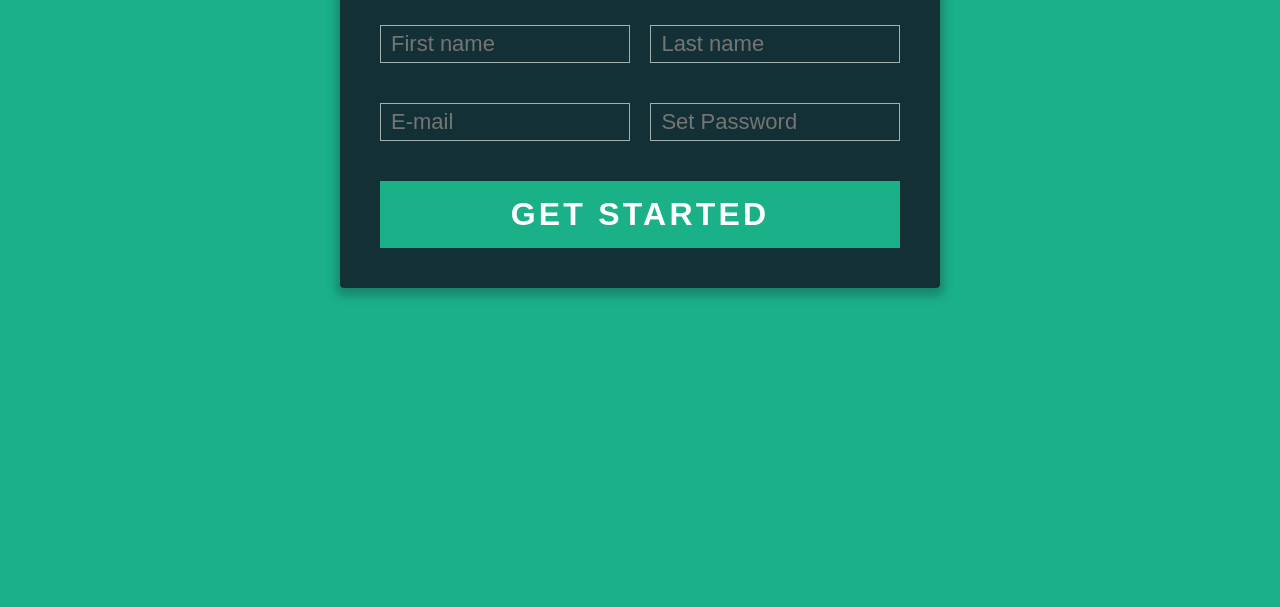
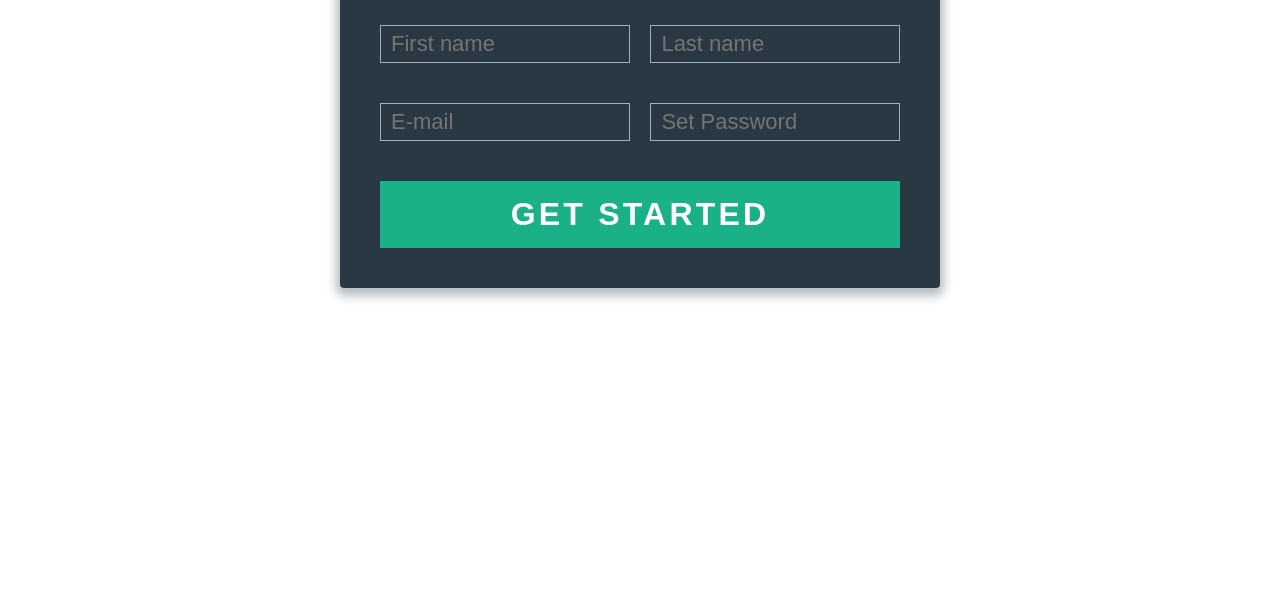
Before and after one commit to super4minions/social, a website: page view/index.html in a window 1280 px wide. Shown: the part 193-800 px from the top of the page. Drawn offline with Linux system fonts and the light colour scheme; files that its build step writes are made by us from their sources.

Commit message:
Update style.css

```diff
--- a/view/css/style.css
+++ b/view/css/style.css
@@ -140,7 +140,7 @@ html {
 }
 
 body {
-    background: #1AB188;
+    background: white;
     font-family: 'Titillium Web', sans-serif;
 }
 
```
